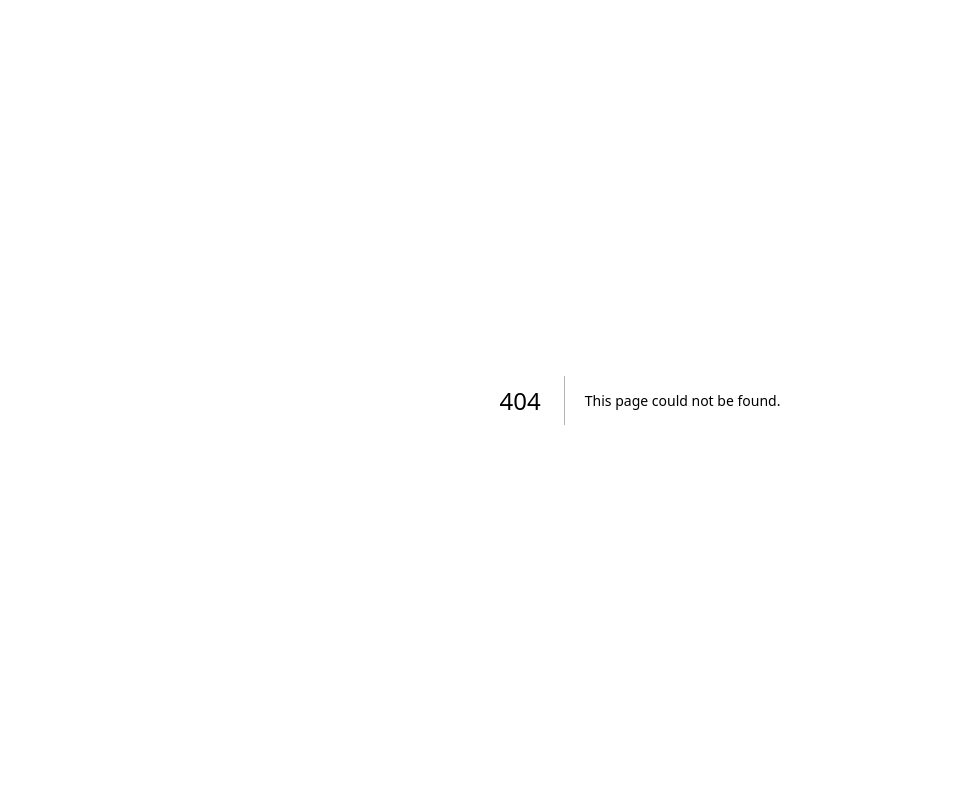
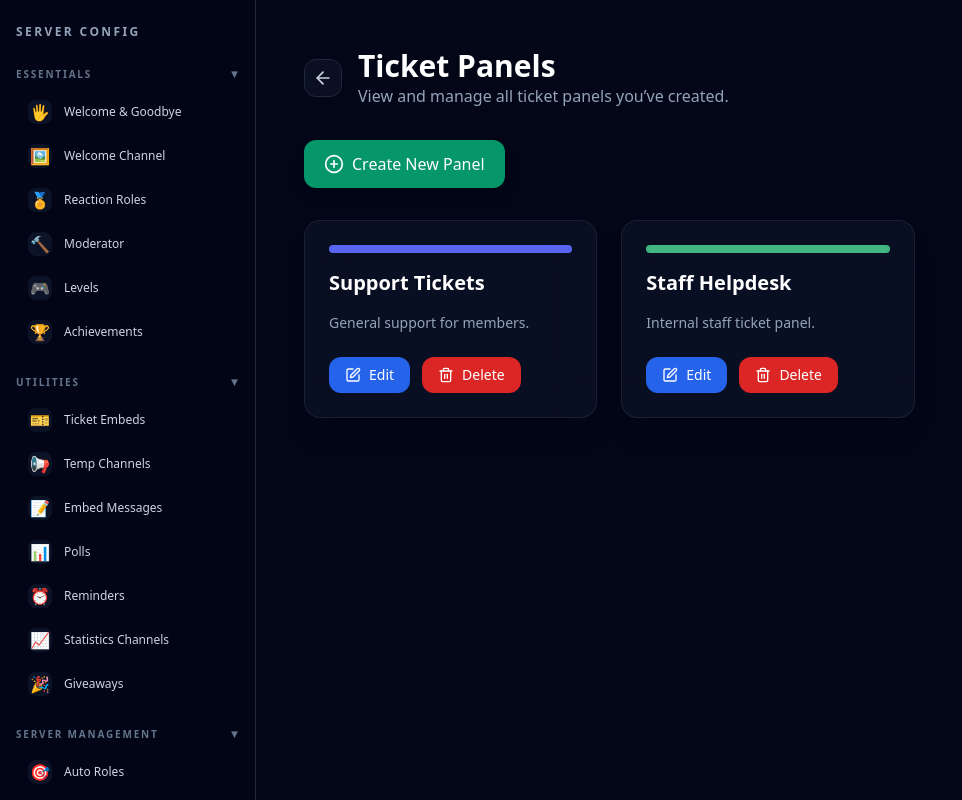
Before and after one commit to WYll1734/app-directory, a Next.js app: page /dashboard/1/ticketing/panels in a window 1280 px wide. Before the commit this address had no page. Shown: the top 800 px of the page, without its empty margins (0-962 px from the left). Built offline with nearby package versions, Linux system fonts and the light colour scheme.

Commit message:
Create page.js

```diff
--- /dev/null
+++ b/app/dashboard/[guildId]/ticketing/panels/page.js
@@ -0,0 +1,112 @@
+"use client";
+
+import Link from "next/link";
+import { useState, useEffect } from "react";
+import { ArrowLeft, PlusCircle, Edit, Trash2 } from "lucide-react";
+
+export default function TicketPanelsPage({ params }) {
+  const { guildId } = params;
+
+  // Placeholder data — replace with API call later
+  const [panels, setPanels] = useState([]);
+
+  useEffect(() => {
+    // Fake placeholder (delete once API exists)
+    setPanels([
+      {
+        id: "support-main",
+        name: "Support Tickets",
+        description: "General support for members.",
+        color: "#5865F2",
+      },
+      {
+        id: "staff-help",
+        name: "Staff Helpdesk",
+        description: "Internal staff ticket panel.",
+        color: "#43B581",
+      },
+    ]);
+  }, []);
+
+  return (
+    <div className="p-6 space-y-8">
+
+      {/* =======================================================
+          BACK BUTTON + HEADER
+      ======================================================= */}
+      <div className="flex items-center gap-4">
+        <Link
+          href={`/dashboard/${guildId}/ticketing`}
+          className="p-2 rounded-xl bg-slate-900/60 border border-slate-800 hover:bg-slate-800 transition"
+        >
+          <ArrowLeft className="w-5 h-5 text-slate-300" />
+        </Link>
+
+        <div>
+          <h1 className="text-3xl font-bold text-white">Ticket Panels</h1>
+          <p className="text-slate-400">View and manage all ticket panels you’ve created.</p>
+        </div>
+      </div>
+
+      {/* =======================================================
+          CREATE NEW PANEL BUTTON
+      ======================================================= */}
+      <Link
+        href={`/dashboard/${guildId}/ticketing/new`}
+        className="inline-flex items-center gap-2 px-5 py-3 bg-emerald-600 hover:bg-emerald-700 text-white rounded-xl font-medium shadow-lg transition"
+      >
+        <PlusCircle className="w-5 h-5" />
+        Create New Panel
+      </Link>
+
+      {/* =======================================================
+          PANELS GRID
+      ======================================================= */}
+      <div className="grid grid-cols-1 md:grid-cols-2 xl:grid-cols-3 gap-6">
+
+        {panels.length === 0 && (
+          <p className="text-slate-400">No ticket panels created yet.</p>
+        )}
+
+        {panels.map((panel) => (
+          <div
+            key={panel.id}
+            className="bg-slate-900/60 border border-slate-800/70 backdrop-blur-xl rounded-2xl p-6 shadow-xl space-y-4 hover:shadow-2xl hover:-translate-y-1 transition-all"
+          >
+            {/* Color bar */}
+            <div
+              className="w-full h-2 rounded-xl mb-2"
+              style={{ backgroundColor: panel.color }}
+            />
+
+            {/* Panel name */}
+            <h2 className="text-xl font-semibold text-white">{panel.name}</h2>
+            <p className="text-slate-400 text-sm">{panel.description}</p>
+
+            {/* Buttons */}
+            <div className="pt-2 flex items-center gap-3">
+              <Link
+                href={`/dashboard/${guildId}/ticketing/panel/${panel.id}`}
+                className="px-4 py-2 rounded-xl bg-blue-600 hover:bg-blue-700 text-white text-sm font-medium flex items-center gap-2 transition"
+              >
+                <Edit className="w-4 h-4" />
+                Edit
+              </Link>
+
+              <button
+                onClick={() =>
+                  setPanels((prev) => prev.filter((p) => p.id !== panel.id))
+                }
+                className="px-4 py-2 rounded-xl bg-red-600 hover:bg-red-700 text-white text-sm font-medium flex items-center gap-2 transition"
+              >
+                <Trash2 className="w-4 h-4" />
+                Delete
+              </button>
+            </div>
+          </div>
+        ))}
+
+      </div>
+    </div>
+  );
+}
```
